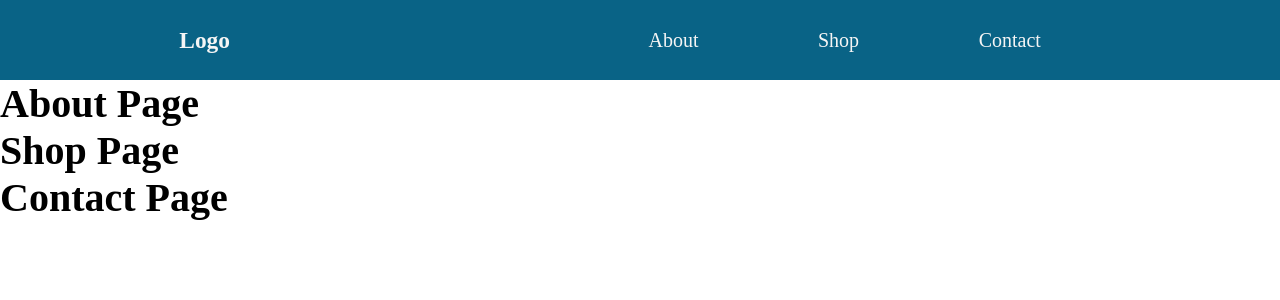
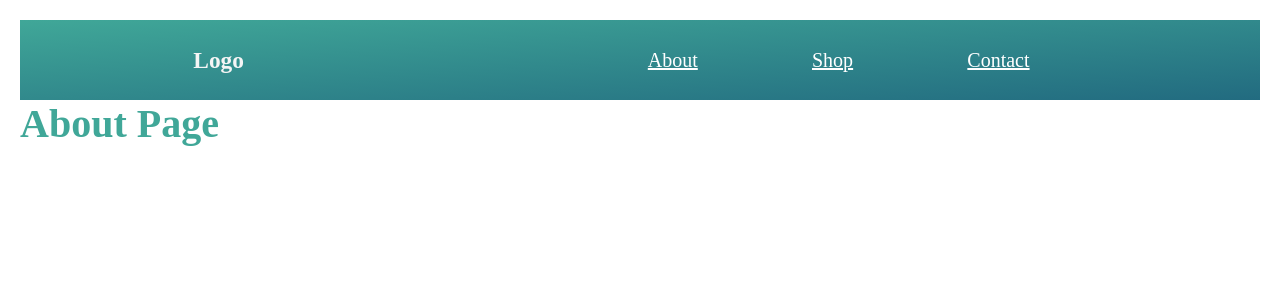
Before and after one commit to DundarKoray/React_Practice_Router__Fortnite-Shopping-List, a React (Create React App) app: page /about in a window 1280 px wide. Shown: the top 300 px of the page. Built offline with nearby package versions, Linux system fonts and the light colour scheme.

Commit message:
fetching data from Fortnite

```diff
--- a/src/App.css
+++ b/src/App.css
@@ -6,13 +6,15 @@
 
 body {
     font-size: 20px;
+    padding: 20px;
 }
 nav {
     display: flex;
     justify-content: space-around;
     align-items: center;
     min-height: 10vh;
-    background: #096386;
+    background: linear-gradient(to right bottom, rgba(64,167,152), rgba(34,107,128));
+    /* #096386; */
     color: whitesmoke;
 }
 
@@ -23,3 +25,7 @@ nav {
     align-items: center;
     list-style: none;
 }
+
+.about {
+    color: #40a798;
+}
--- a/src/App.js
+++ b/src/App.js
@@ -10,14 +10,27 @@ import Contact from './pages/Contact'
 
 function App() {
   return (
+    <Router>
+      <div>
+        <Nav />
+        <Switch>
+          <Route exact path="/" component={Home} />
+          <Route path="/about" component={About}/>
+          <Route path="/shop" component={Shop}/>
+          <Route path="/contact" component={Contact}/>
+        </Switch>
+      </div>
+    </Router>
+  )
+}
+
+
+const Home = () => {
+  return (
     <div>
-      <Nav />
-      <About />
-      <Shop />
-      <Contact />
+      <h1>Home Page</h1>
     </div>
   )
 }
 
-
 export default App;
--- a/src/Nav.js
+++ b/src/Nav.js
@@ -1,13 +1,20 @@
 import React from 'react'
+import { Link } from 'react-router-dom'
+
 
 const Nav = () => {
+    const navStyle = {
+        color: 'white'
+    }
+
+
     return (
         <nav>
             <h3>Logo</h3>
             <ul className="nav-links">
-                <li>About</li>
-                <li>Shop</li>
-                <li>Contact</li>
+                <Link to="/about" style={navStyle}><li>About</li></Link>
+                <Link to="/shop" style={navStyle}><li>Shop</li></Link>
+                <Link to="/contact" style={navStyle}><li>Contact</li></Link>
             </ul>
         </nav>
     )
--- a/src/pages/About.js
+++ b/src/pages/About.js
@@ -3,7 +3,7 @@ import React from 'react'
 
 const About = () => {
     return(
-        <div>
+        <div className="about">
             <h1>About Page</h1>
         </div>
     )
--- a/src/pages/Shop.js
+++ b/src/pages/Shop.js
@@ -1,9 +1,33 @@
-import React from 'react'
+import React, { useState, useEffect} from 'react'
+import '../App.css'
+import { Link } from 'react-router-dom'
+
 
 const Shop = () => {
+
+    useEffect(()=>{
+        fetchItems()
+    },[])
+
+    const [items, setItems] = useState([])
+
+    const fetchItems = async() => {
+        const data = await fetch('https://fortnite-public-api.theapinetwork.com/prod09/upcoming/get')
+
+        const items = await data.json()
+        console.log(items.items)
+        setItems(items.items)
+    }
+
     return(
         <div>
-            <h1>Shop Page</h1>
+            <h1>Fortnite Upcoming Items</h1>
+            {items.map(item =>(
+                <h3 key={item.itemid}>
+                <Link to={`shop/${item.itemid}`}>{item.name}</Link>
+
+                </h3>
+            ))}
         </div>
     )
 }
```
